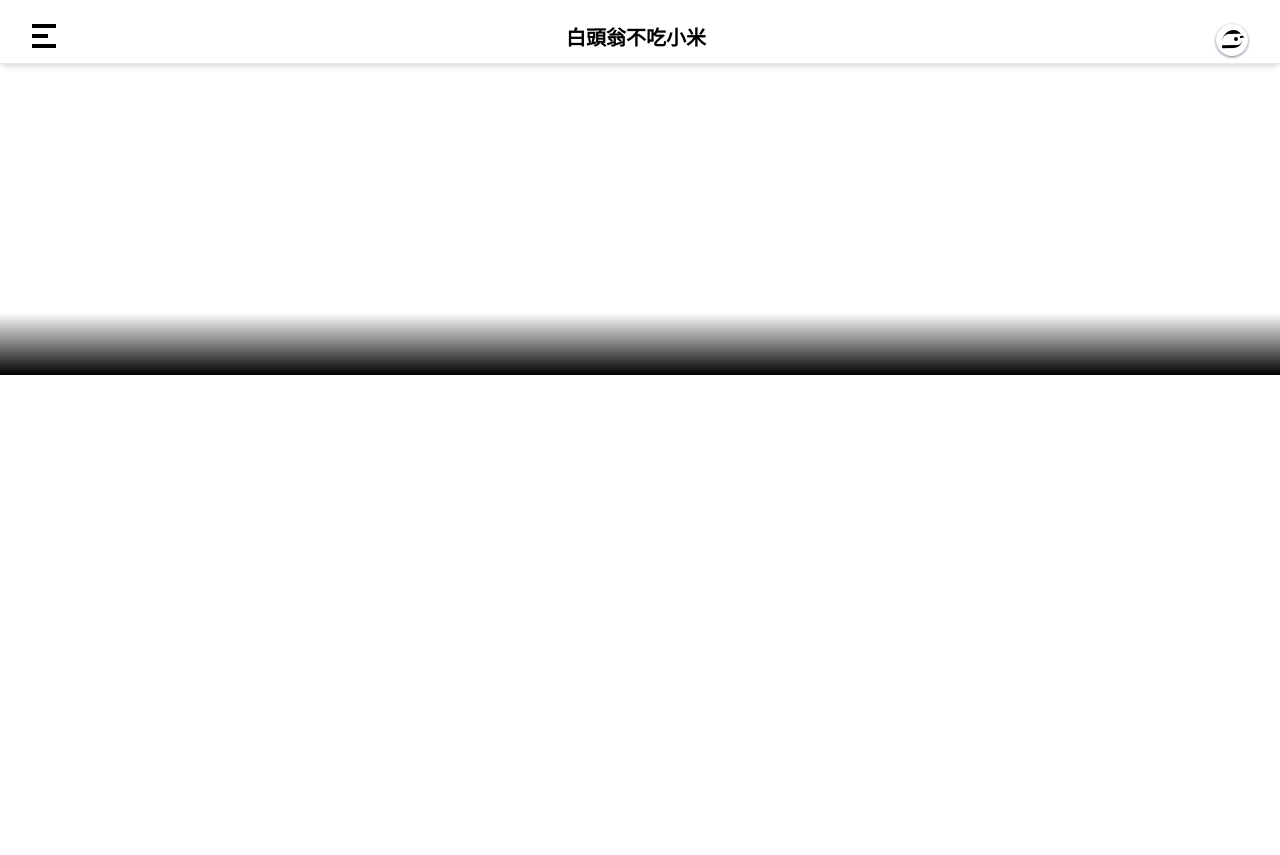
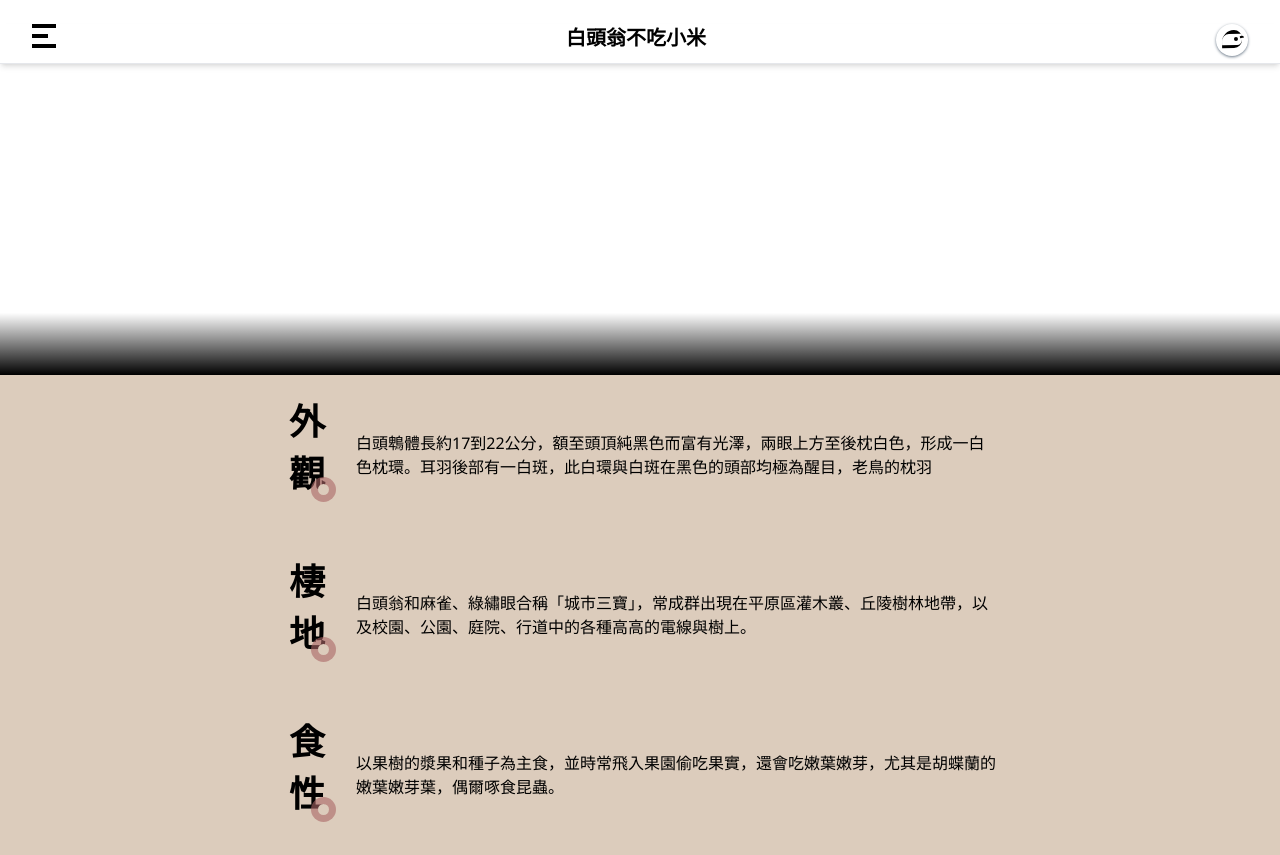
Before and after one commit to emil0519/nextjs_css_practice, a Next.js app: page / in a window 1280 px wide. Before the commit the page ends 800 px from the top, so only its background shows below. Built offline with nearby package versions, Linux system fonts and the light colour scheme.

Commit message:
feat: map paragraph

```diff
--- a/app/component/banner.tsx
+++ b/app/component/banner.tsx
@@ -15,7 +15,7 @@ export const Banner = (): React.ReactElement => (
       <br />
       bulbul)
     </h1>
-    <h3 className="text-white text-lg absolute bottom-[0] right-[6%] w-[90%] font-[800]">
+    <h3 className="text-white text-lg absolute bottom-[10%] right-[6%] w-[90%] font-[800]">
       又名白頭鵯。以果實、昆蟲為主食，無法消化小米、穀類。平均壽命約 8~10 年。
     </h3>
     {/* color overlay for better text display */}
--- /dev/null
+++ b/app/component/paragraph.tsx
@@ -0,0 +1,20 @@
+import { ParagraphDataType } from "../type";
+
+export const Paragraph = ({
+  paragraphData,
+}: {
+  paragraphData: ParagraphDataType;
+}): React.ReactElement => (
+  <section className="bg-[#DCCCBC] flex py-7 items-center justify-center gap-8">
+    <h2
+      style={{ writingMode: "vertical-rl", letterSpacing: "16px" }}
+      className="font-bold text-4xl relative"
+    >
+      {paragraphData.title}
+      {/* artistic fullstop */}
+      <div className="bg-[#AA666699] rounded-full size-[25px] top-[71%] right-[-29%] absolute" />
+      <div className="bg-[#DCCCBC] rounded-full size-[11px] top-[78%] right-[-12%] absolute z-3" />
+    </h2>
+    <p className="w-[50%]">{paragraphData.paragraph}</p>
+  </section>
+);
--- a/app/constant.ts
+++ b/app/constant.ts
@@ -1,3 +1,5 @@
+import { ParagraphDataType } from "./type";
+
 export const title = "白頭翁不吃小米";
 
 export const navItems = [
@@ -6,3 +8,21 @@ export const navItems = [
   "白頭翁的美照",
   "白頭翁的危機",
 ];
+
+export const paragraphList: ParagraphDataType[] = [
+  {
+    title: "外觀",
+    paragraph:
+      "白頭鵯體長約17到22公分，額至頭頂純黑色而富有光澤，兩眼上方至後枕白色，形成一白色枕環。耳羽後部有一白斑，此白環與白斑在黑色的頭部均極為醒目，老鳥的枕羽",
+  },
+  {
+    title: "棲地",
+    paragraph:
+      "白頭翁和麻雀、綠繡眼合稱「城市三寶」，常成群出現在平原區灌木叢、丘陵樹林地帶，以及校園、公園、庭院、行道中的各種高高的電線與樹上。",
+  },
+  {
+    title: "食性",
+    paragraph:
+      "以果樹的漿果和種子為主食，並時常飛入果園偷吃果實，還會吃嫩葉嫩芽，尤其是胡蝶蘭的嫩葉嫩芽葉，偶爾啄食昆蟲。",
+  },
+];
--- a/app/page.tsx
+++ b/app/page.tsx
@@ -1,12 +1,18 @@
 import { Header } from "./component/header";
 import { Banner } from "./component/banner";
-import { title, navItems } from "./constant";
+import { Paragraph } from "./component/paragraph";
+import { title, navItems, paragraphList } from "./constant";
 
 export default function Home() {
   return (
     <main>
       <Header title={title} navItems={navItems} />
       <Banner />
+      <div className="flex flex-col">
+        {paragraphList.map((paragraphData) => (
+          <Paragraph paragraphData={paragraphData} />
+        ))}
+      </div>
     </main>
   );
 }
--- /dev/null
+++ b/app/type.ts
@@ -0,0 +1,4 @@
+export interface ParagraphDataType {
+  title: string;
+  paragraph: string;
+}
```
